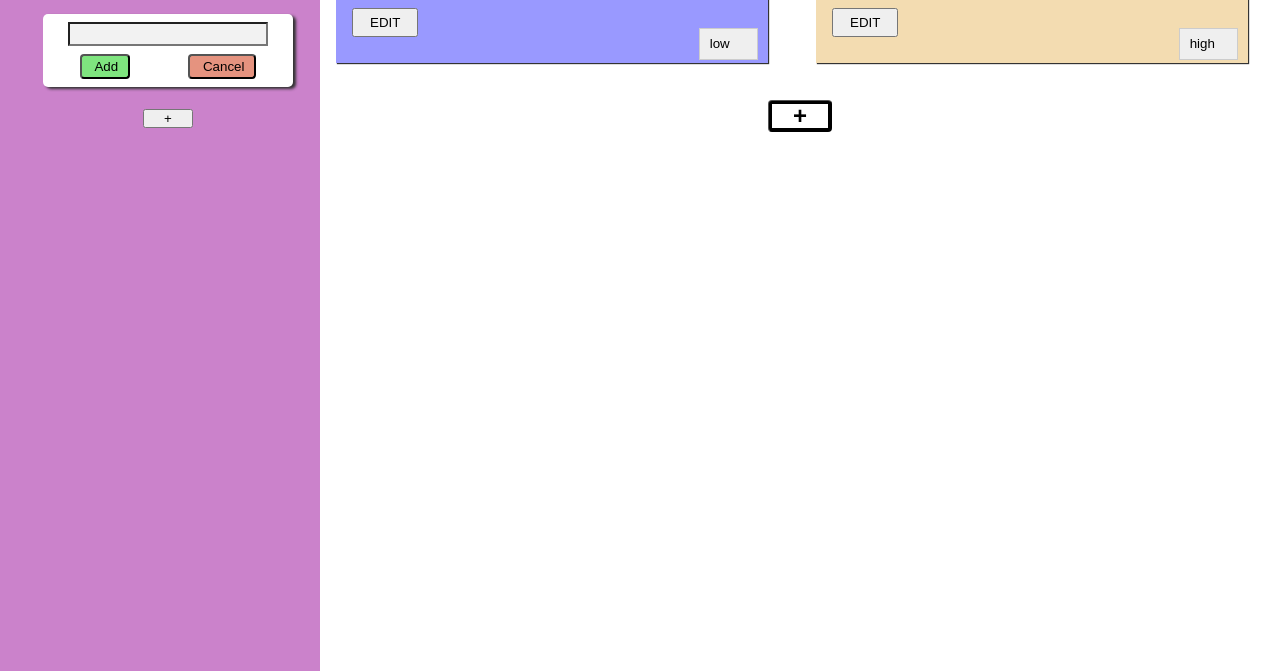
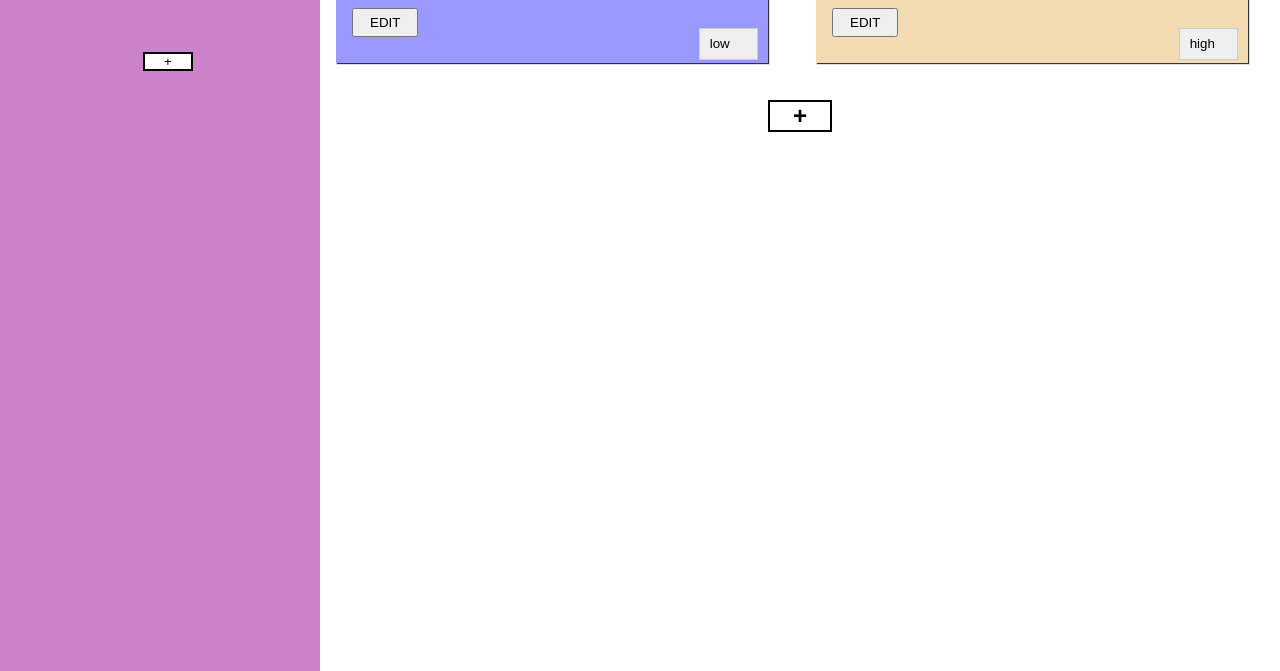
Before and after one commit to prince-hope1975/complex_todo, a website built with webpack: page dist/index.html in a window 1280 px wide. Shown: the part 129-800 px from the top of the page. Built offline with nearby package versions, Linux system fonts and the light colour scheme.

Commit message:
ui changes

```diff
--- a/src/modules/components.js
+++ b/src/modules/components.js
@@ -27,7 +27,7 @@ export const form = ((header,heading = "", content = "", priority = "") => {
   form.classList.add("form");
   const h3 = newNode("h3");
   const title = newNode("input");
-  const textInput = newNode("input");
+  const textInput = newNode("text");
   const btnSave = newNode("input");
   const btnCancel = newNode("input");
   btnSave.setAttribute("type", "submit");
--- a/src/projects.js
+++ b/src/projects.js
@@ -38,7 +38,7 @@ btnWrapper.classList.add("wrap")
     const promptUser = newNode("form")
     input.setAttribute("type", "text")
     wrap(promptUser, [, input, btnWrapper])
-    promptUser.classList.add("prompt")
+    promptUser.classList.add("prompt", "visible")
     return promptUser
 })()
 
--- a/src/style/style.css
+++ b/src/style/style.css
@@ -85,11 +85,9 @@ option {
 }
 
 .addBtn {
-  outline: var(--border-clr) solid;
-  outline-offset: -4px;
   background: var(--primary-clr);
   color: var(--clr);
-  border-radius: var(--border-radius);
+  border: 2px solid var(--clr);
   position: absolute;
   top: 110%;
   font-size: 1.5rem;
@@ -100,20 +98,24 @@ option {
   --primary-clr: hsl(120, 77%, 66%);
   --clr: white;
   --border-clr: white;
+  outline: var(--primary-clr) 1px solid;
 }
 @media (max-width: 575px) {
   .addBtn {
     width: 5rem;
     left: 50%;
-    margin-left: 2.5rem;
+    margin-left: -2.5rem;
   }
 }
 @media (min-width: 575px) {
   .addBtn {
     left: 50%;
-    margin: 0;
+    width: 4rem;
+  }
+}
+@media (min-width: 693px) {
+  .addBtn {
     margin-left: -2rem;
-    width: 4rem;
   }
 }
 
@@ -190,7 +192,7 @@ li :hover {
   top: 0;
   right: 0;
   z-index: 2;
-  max-height: 100%;
+  max-height: 100vh;
   width: 100vw;
   background: rgba(0, 0, 0, 0.2);
   padding: 8%;
@@ -208,6 +210,7 @@ li :hover {
   max-width: 90%;
   background: #fffdfd;
   margin: auto;
+  margin-bottom: 1000px;
   height: clamp(60vh, 100vh);
   display: flex;
   gap: 1em;
@@ -259,13 +262,14 @@ li :hover {
   display: flex;
   justify-content: space-around;
   align-items: center;
+  max-width: 90%;
 }
 .projects .prompt input[type=text] {
   letter-spacing: 3px;
   margin-top: 1rem;
-  max-width: 90%;
+  max-width: 80%;
   display: block;
-  margin: auto;
+  height: 2rem;
   background: rgba(128, 128, 128, 0.1);
 }
 .projects .prompt input[type=button],
@@ -284,6 +288,14 @@ li :hover {
   width: 50px;
   left: 50%;
   margin-left: -25px;
+  color: var(--clr);
+  background: var(--primary-clr);
+  border: 2px solid var(--clr);
+}
+.projects .projectsBtn:hover {
+  --primary-clr:rgba(152, 6, 152, 0.5);
+  --clr: white;
+  outline: var(--primary-clr) 1px solid;
 }
 
 .logo {
```
Also changed, not shown: dist/main.js.
